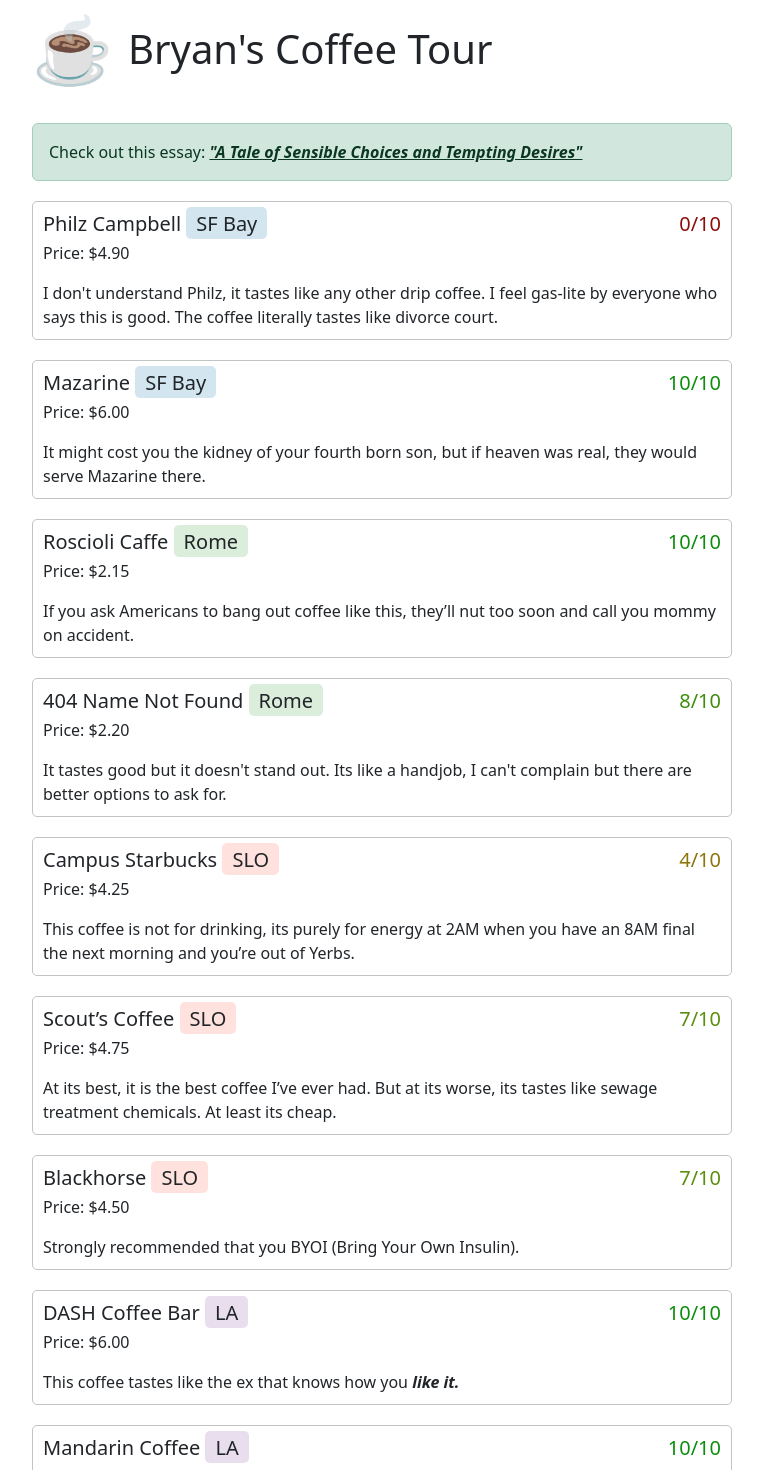
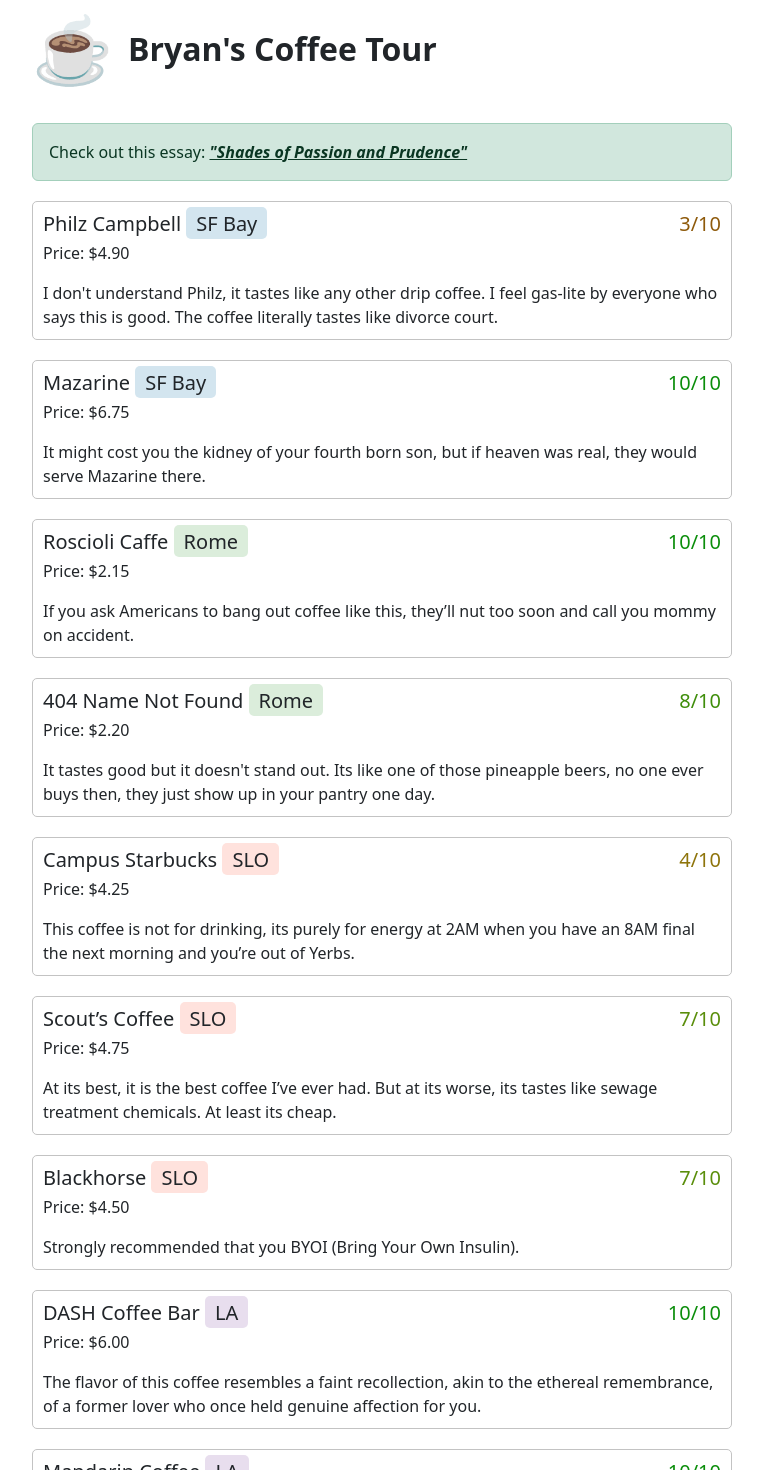
Before and after one commit to bfkwong/coffee_tour, a React (Create React App) app: page / in a window 1280 px wide. Shown: the top 1470 px of the page, without its empty margins (258-1021 px from the left). Built offline with nearby package versions, Linux system fonts and the light colour scheme.

Commit message:
fix: update content

```diff
--- a/src/App.js
+++ b/src/App.js
@@ -48,12 +48,12 @@
       <div className="content">
         <div style={{ display: "flex", alignItems: "center", marginBottom: 25 }}>
           <span style={{ fontSize: 65, margin: "0px 15px 0px 0px", padding: 0 }}>☕️</span>
-          <h1 style={{ margin: 0, padding: 0 }}>Bryan's Coffee Tour</h1>
+          <h2 style={{ margin: 0, padding: 0, fontWeight: 600 }}>Bryan's Coffee Tour</h2>
         </div>
         <Alert variant="success">
           Check out this essay:{" "}
           <span className="link" onClick={() => setShowEssay(true)}>
-            "A Tale of Sensible Choices and Tempting Desires"
+            "Shades of Passion and Prudence"
           </span>
         </Alert>
         {COFFEE_DATA.map((coffee) => (
@@ -63,7 +63,7 @@
       </div>
       <Modal size="lg" show={showEssay} onHide={() => setShowEssay(false)}>
         <Modal.Header closeButton>
-          <Modal.Title>A Tale of Sensible Choices and Tempting Desires</Modal.Title>
+          <Modal.Title>Shades of Passion and Prudence</Modal.Title>
         </Modal.Header>
         <Modal.Body>
           <p style={{ marginBottom: 50 }}>
--- a/src/coffee_data.json
+++ b/src/coffee_data.json
@@ -1,7 +1,7 @@
 [
   {
     "Name": "Philz Campbell",
-    "Grade": 0,
+    "Grade": 0.3,
     "Price": 4.9,
     "Country": "SF Bay",
     "Comment": "I don't understand Philz, it tastes like any other drip coffee. I feel gas-lite by everyone who says this is good. The coffee literally tastes like divorce court."
@@ -9,7 +9,7 @@
   {
     "Name": "Mazarine",
     "Grade": 1,
-    "Price": 6.0,
+    "Price": 6.75,
     "Country": "SF Bay",
     "Comment": "It might cost you the kidney of your fourth born son, but if heaven was real, they would serve Mazarine there."
   },
@@ -25,7 +25,7 @@
     "Grade": 0.8,
     "Price": 2.2,
     "Country": "Rome",
-    "Comment": "It tastes good but it doesn't stand out. Its like a handjob, I can't complain but there are better options to ask for."
+    "Comment": "It tastes good but it doesn't stand out. Its like one of those pineapple beers, no one ever buys then, they just show up in your pantry one day."
   },
   {
     "Name": "Campus Starbucks",
@@ -53,7 +53,7 @@
     "Grade": 1,
     "Price": 6,
     "Country": "LA",
-    "Comment": "This coffee tastes like the ex that knows how you <span style='font-weight: bolder'><i>like it.</i></span>"
+    "Comment": "The flavor of this coffee resembles a faint recollection, akin to the ethereal remembrance, of a former lover who once held genuine affection for you."
   },
   {
     "Name": "Mandarin Coffee",
```
